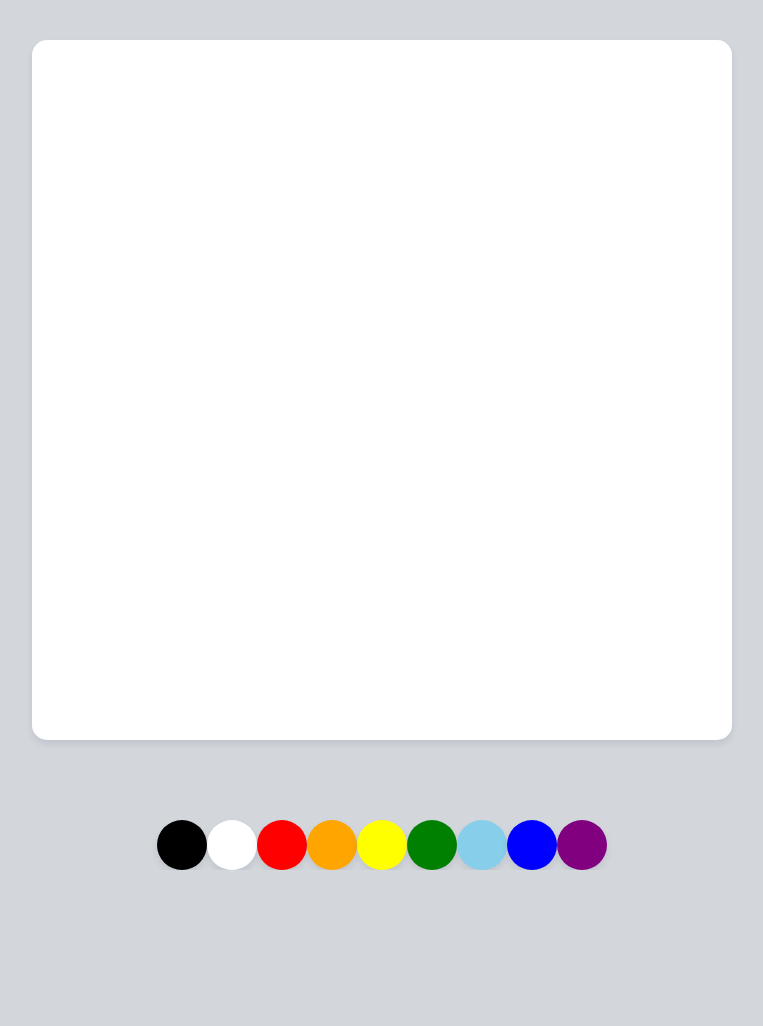
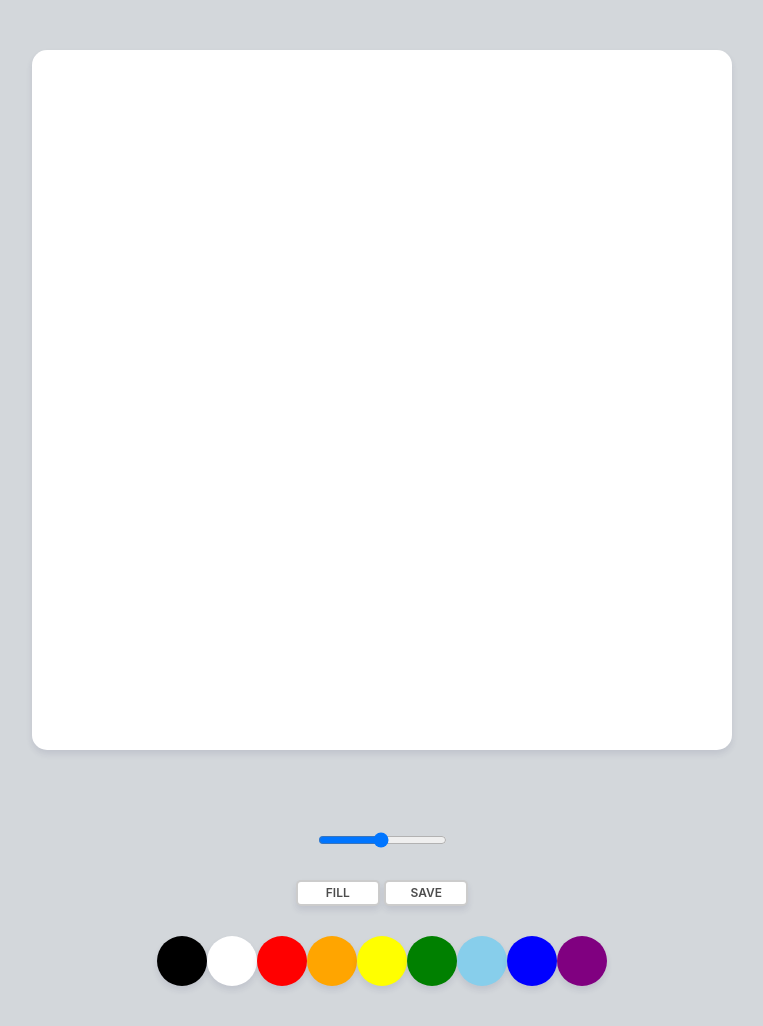
Before and after one commit to AramKim37/paint, a plain HTML site: page index.html in a window 1280 px wide. Shown: the whole page, without its empty margins (258-1021 px from the left). Before the commit the page ends 870 px from the top, so only its background shows below. Drawn offline with Linux system fonts and the light colour scheme.

Commit message:
created range and 2 buttons which are fill and save

```diff
--- a/index.html
+++ b/index.html
@@ -10,6 +10,13 @@
 <body>
     <canvas id="jsCanvas" class="canvas"></canvas>
     <div class="controls">
+        <div class="controls__range">
+            <input type="range" id="jsRange" min="0.1" max="5.0" value="2.5" step="0.1"/>
+        </div>
+        <div class="controls__btns">
+            <button id="jsMode">Fill</button>
+            <button id="jsSave">Save</button>
+        </div>
         <div class="controls__colors" id="colors">
             <div class="controls__color" style="background-color: black;"></div>
             <div class="controls__color" style="background-color: white;"></div>
--- a/styles.css
+++ b/styles.css
@@ -8,6 +8,7 @@ body {
   flex-direction: column;
   align-items: center;
   padding-top: 40px;
+  padding: 50px 0px;
 }
 
 .canvas {
@@ -20,6 +21,33 @@ body {
 
 .controls {
   margin-top: 80px;
+  display: flex;
+  flex-direction: column;
+  align-items: center;
+}
+
+.controls .controls__btns {
+  margin-bottom: 30px;
+}
+
+.controls__btns button {
+  all: unset;
+  cursor: pointer;
+  background-color: white;
+  padding: 5px 0px;
+  width: 80px;
+  text-align: center;
+  border-radius: 5px;
+  box-shadow: 0 4px 6px rgba(50, 50, 93, 0.11), 0 1px 3px rgba(0, 0, 0, 0);
+  border: 2px solid rgba(0, 0, 0, 0.2);
+  color: rgba(0, 0, 0, 0.7);
+  text-transform: uppercase;
+  font-weight: 600;
+  font-size: 12px;
+}
+
+.controls__btns button:active {
+  transform: scale(0.98);
 }
 
 .controls .controls__colors {
@@ -33,3 +61,7 @@ body {
   cursor: pointer;
   box-shadow: 0 4px 6px rgba(50, 50, 93, 0.11), 0 1px 3px rgba(0, 0, 0, 0);
 }
+
+.controls .controls__range {
+  margin-bottom: 30px;
+}
```
